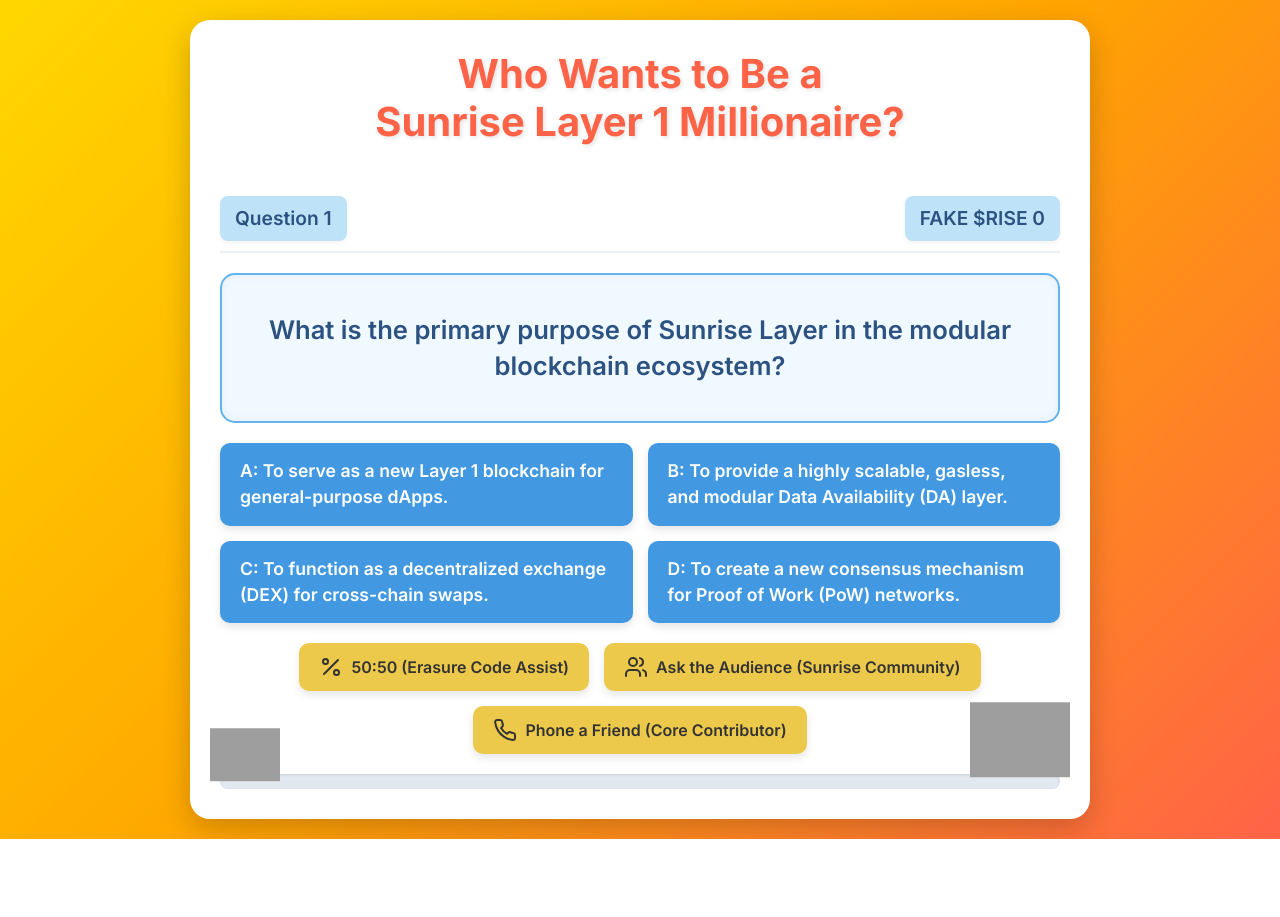
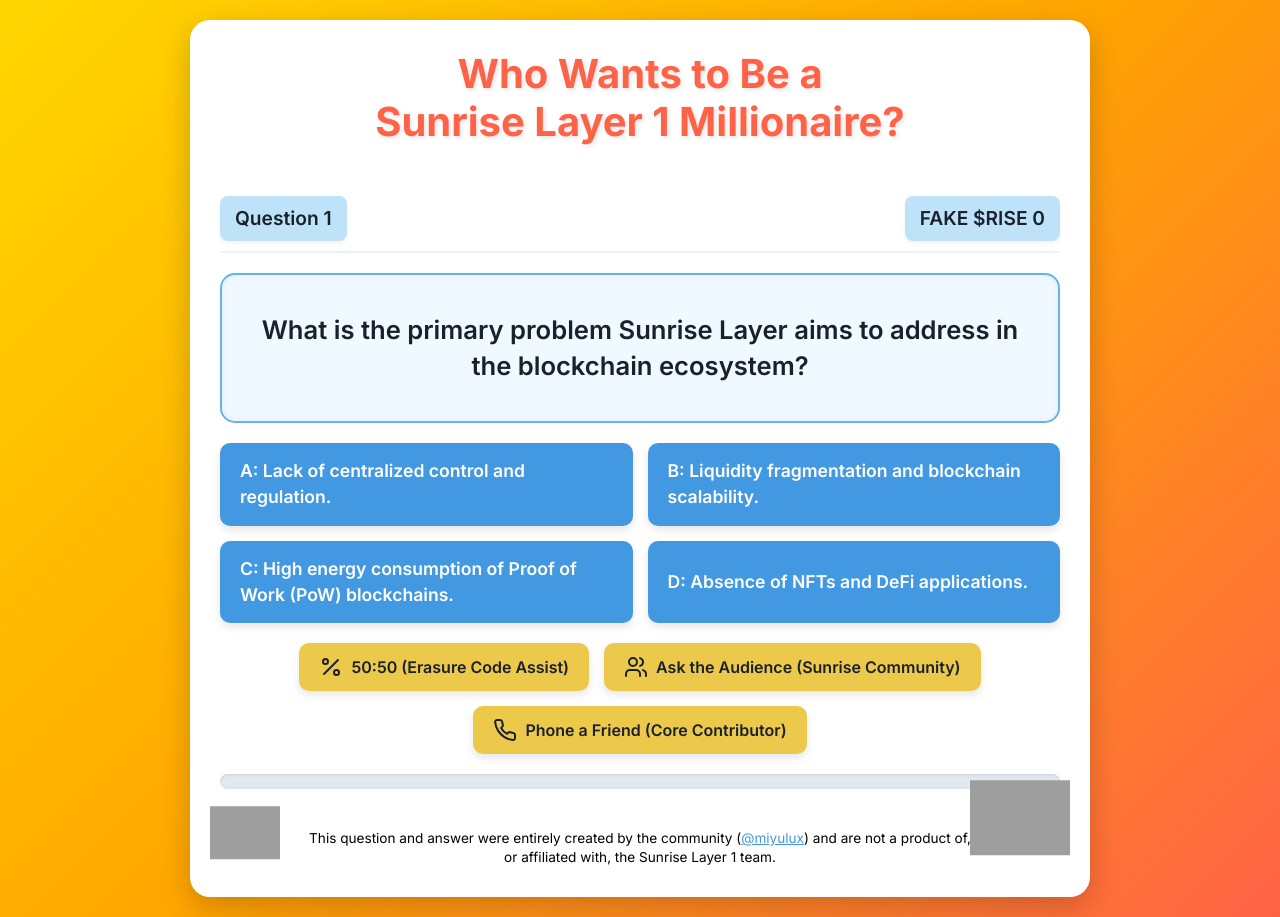
Before and after one commit to ShrimpieDev/sunrisemillionairegame, a plain HTML site: page index.html in a window 1280 px wide. Both pictures are taken after a click on the button "Start Game". Before the commit the page ends 839 px from the top, so only its background shows below. Drawn offline with nearby package versions, Linux system fonts and the light colour scheme; grey boxes are pictures that could not be loaded.

Commit message:
Update index.html

```diff
--- a/index.html
+++ b/index.html
@@ -18,7 +18,7 @@
             margin: 0;
             padding: 20px;
             box-sizing: border-box;
-            color: #333;
+            color: #333; /* Default body text color */
         }
         .game-container {
             background-color: #FFFFFF; /* Changed to solid white for full opacity */
@@ -59,7 +59,7 @@
         .question-text {
             font-size: 1.6rem;
             font-weight: 600;
-            color: #2c5282;
+            color: #1a202c !important; /* Forced dark color */
             line-height: 1.4;
         }
         .options-grid {
@@ -75,7 +75,7 @@
         }
         .option-button {
             background-color: #4299e1; /* Blue */
-            color: white;
+            color: white !important; /* Forced white color */
             padding: 15px 20px;
             border-radius: 10px;
             font-size: 1.1rem;
@@ -122,7 +122,7 @@
         }
         .lifeline-button {
             background-color: #ecc94b; /* Yellow */
-            color: #333;
+            color: #1a202c !important; /* Forced dark color */
             padding: 12px 20px;
             border-radius: 10px;
             font-size: 1rem;
@@ -152,7 +152,7 @@
             margin-bottom: 20px;
             font-size: 1.2rem;
             font-weight: 600;
-            color: #2c5282;
+            color: #1a202c !important; /* Forced dark color */
             padding: 10px 0;
             border-bottom: 2px solid #edf2f7;
         }
@@ -208,7 +208,7 @@
         }
         .message-box p {
             font-size: 1.1rem;
-            color: #4a5568;
+            color: #1a202c !important; /* Forced dark color */
             line-height: 1.5;
             white-space: pre-wrap; /* Ensures newlines are respected and text wraps */
             overflow-y: auto; /* Adds scroll if content is too long */
@@ -234,7 +234,7 @@
 
         /* Game Over/Win Screen (New Independent Container) */
         .game-end-screen {
-            background-color: rgba(255, 255, 255, 0.98);
+            background-color: #FFFFFF; /* Solid white background */
             border-radius: 20px;
             padding: 40px; /* Generous padding */
             box-shadow: 0 15px 40px rgba(0, 0, 0, 0.3);
@@ -274,7 +274,7 @@
         .game-end-screen h2 {
             font-size: 2.5rem; /* Restored larger font size */
             font-weight: 700;
-            color: #FF6347;
+            color: #FF6347 !important; /* Forced color */
             text-shadow: 3px 3px 6px rgba(0, 0, 0, 0.1);
             word-break: break-word;
             line-height: 1.2;
@@ -283,7 +283,7 @@
         }
         .game-end-screen p {
             font-size: 1.5rem; /* Restored larger font size */
-            color: #2c5282;
+            color: #1a202c !important; /* Forced dark color */
             line-height: 1.6;
             word-break: break-word;
             margin-bottom: 20px; /* Consistent spacing */
@@ -292,7 +292,7 @@
         .game-end-screen .final-winnings {
             font-size: 2.5rem; /* Restored larger font size */
             font-weight: 700;
-            color: #48bb78;
+            color: #48bb78 !important; /* Forced color */
             margin-top: 20px; /* Spacing from message */
             margin-bottom: 30px; /* Spacing before buttons */
             word-break: break-word;
@@ -347,6 +347,30 @@
             object-fit: contain;
         }
 
+        .disclaimer-text {
+            color: #000000 !important; /* Forced black color for the text */
+            font-size: 0.85rem;
+            margin-top: 40px; /* Increased margin-top for space between buttons and text */
+            text-align: center;
+            line-height: 1.4;
+            max-width: 80%; /* Constrain width */
+            margin-left: auto;
+            margin-right: auto;
+            position: relative; /* Changed to relative to flow with content */
+            bottom: auto; /* Remove fixed bottom positioning */
+            left: auto; /* Remove fixed left positioning */
+            transform: none; /* Remove transform */
+            z-index: 10; /* Ensure it's above other elements if needed */
+        }
+        .disclaimer-text a {
+            color: #4299e1; /* Link color */
+            text-decoration: underline;
+        }
+        .disclaimer-text a:hover {
+            color: #3182ce;
+        }
+
+
         @media (max-width: 768px) {
             .haru-mascot {
                 width: 70px; /* Smaller size for mobile */
@@ -372,6 +396,10 @@
             .game-end-screen button {
                 font-size: 1.1rem;
                 padding: 12px 25px;
+            }
+            .disclaimer-text {
+                font-size: 0.75rem; /* Smaller font size on mobile */
+                margin-top: 20px; /* Adjusted for mobile */
             }
         }
 
@@ -399,7 +427,7 @@
         }
     </style>
 </head>
-<body class="antialiased">
+<body>
     <div id="gameContainer" class="game-container">
         <h1 class="header">Who Wants to Be a<br>Sunrise Layer 1 Millionaire?</h1>
 
@@ -420,11 +448,11 @@
                 <p id="questionText" class="question-text">Loading question...</p>
                 <!-- Left Mascot -->
                 <div class="left-mascot" id="leftMascot">
-                    <img src="https://github.com/ShrimpieDev/derine/blob/main/Untitled%20design%20(59).png?raw=true" alt="Left Mascot">
+                    <img src="https://github.com/ShrimpieDev/derine/blob/main/Untitled%20design%20(59).png?raw=true" alt="Left Mascot" loading="lazy" onerror="this.onerror=null;this.src='https://placehold.co/70x70/000000/FFFFFF?text=Left';">
                 </div>
                 <!-- Haru Mascot -->
                 <div class="haru-mascot" id="haruMascot">
-                    <img src="https://github.com/ShrimpieDev/derine/blob/main/Untitled%20design%20(57).png?raw=true" alt="Haru Mascot">
+                    <img src="https://github.com/ShrimpieDev/derine/blob/main/Untitled%20design%20(57).png?raw=true" alt="Haru Mascot" loading="lazy" onerror="this.onerror=null;this.src='https://placehold.co/100x100/000000/FFFFFF?text=Haru';">
                 </div>
             </div>
 
@@ -452,6 +480,10 @@
 
             <div class="progress-bar-container">
                 <div id="progressBar" class="progress-bar"></div>
+            </div>
+            <!-- Disclaimer Text - Moved inside game-container -->
+            <div class="disclaimer-text">
+                This question and answer were entirely created by the community (<a href="https://twitter.com/miyulux" target="_blank">@miyulux</a>) and are not a product of, or affiliated with, the Sunrise Layer 1 team.
             </div>
         </div>
 
@@ -521,12 +553,12 @@
         // Game Data: Questions and Prize Ladder (Truncated to 8 questions)
         const questions = [
             {
-                question: "What is the primary purpose of Sunrise Layer in the modular blockchain ecosystem?",
+                question: "What is the primary problem Sunrise Layer aims to address in the blockchain ecosystem?",
                 options: {
-                    A: "To serve as a new Layer 1 blockchain for general-purpose dApps.",
-                    B: "To provide a highly scalable, gasless, and modular Data Availability (DA) layer.",
-                    C: "To function as a decentralized exchange (DEX) for cross-chain swaps.",
-                    D: "To create a new consensus mechanism for Proof of Work (PoW) networks."
+                    A: "Lack of centralized control and regulation.",
+                    B: "Liquidity fragmentation and blockchain scalability.",
+                    C: "High energy consumption of Proof of Work (PoW) blockchains.",
+                    D: "Absence of NFTs and DeFi applications."
                 },
                 answer: "B",
                 prize: 5, // Adjusted prize
@@ -537,12 +569,12 @@
                 }
             },
             {
-                question: "Which term describes Sunrise Layer's unique consensus mechanism, designed to incentivize liquidity provision?",
+                question: "What unique consensus mechanism does Sunrise Layer utilize to secure its network?",
                 options: {
-                    A: "Proof of Stake (PoS)",
-                    B: "Proof of Work (PoW)",
+                    A: "Proof of Work (PoW)",
+                    B: "Proof of Stake (PoS)",
                     C: "Proof of Liquidity (PoL)",
-                    D: "Proof of Authority (PoA)"
+                    D: "Delegated Proof of Stake (DPoS)"
                 },
                 answer: "C",
                 prize: 10, // Adjusted prize
@@ -553,12 +585,12 @@
                 }
             },
             {
-                question: "What is the main benefit of Sunrise Layer's 'gasless' transaction model for users and developers?",
+                question: "Who are the two co-founders of Sunrise Layer mentioned in the research report?",
                 options: {
-                    A: "It allows transactions to be processed instantly without any block confirmation.",
-                    B: "It eliminates the need for users to pay transaction fees in native cryptocurrency.",
-                    C: "To enable direct peer-to-peer transactions without involving the blockchain.",
-                    D: "It provides a private network where transactions are not publicly visible."
+                    A: "Christopher Lee and Diogo Ferreira",
+                    B: "Yu Kimura and Takeru Shimojima",
+                    C: "Ugo Dike-Hart and Kavin Mohan",
+                    D: "Sena Omura and Kyohei Ito"
                 },
                 answer: "B",
                 prize: 20, // Adjusted prize
@@ -569,12 +601,12 @@
                 }
             },
             {
-                question: "Sunrise Layer aims to be a foundational component for what type of blockchain architecture?",
+                question: "How much capital did Sunrise Layer successfully raise in its seed funding round?",
                 options: {
-                    A: "Monolithic blockchains",
-                    B: "Sidechains",
-                    C: "Modular blockchains",
-                    D: "Centralized ledgers"
+                    A: "$1 million",
+                    B: "$5 million",
+                    C: "$3 million",
+                    D: "$10 million"
                 },
                 answer: "C",
                 prize: 30, // Adjusted prize
@@ -585,52 +617,20 @@
                 }
             },
             {
-                question: "What is the name of Sunrise Layer's sister project, which functions as a strategic yield hub within the ecosystem?",
+                question: "Compared to other Data Availability (DA) layers like Celestia, what is a unique advantage of Sunrise Layer's consensus model?",
                 options: {
-                    A: "Moonbeam",
-                    B: "Gluon",
-                    C: "Polygon",
-                    D: "Avalanche"
+                    A: "It relies on traditional Proof of Work (PoW) for maximum security.",
+                    B: "It uses a Data Availability Committee (DAC) for faster finality.",
+                    C: "It directly links network security to liquidity provision through Proof of Liquidity (PoL).",
+                    D: "It requires all data to be stored on-chain for full transparency."
                 },
-                answer: "B",
+                answer: "C",
                 prize: 60, // Adjusted prize
                 safeHaven: true, // First Safe Haven
                 milestone: "Liquidity Flywheel",
                 hint: {
                     technical: "This sister project is designed to enhance the economic incentives and utility within the Sunrise ecosystem, particularly for liquidity providers.",
                     business: "It's a key part of our ecosystem strategy to create a robust and interconnected network, offering additional value to our community and partners."
-                }
-            },
-            {
-                question: "Which decentralized storage solutions does Sunrise Layer primarily utilize for storing its off-chain data blobs?",
-                options: {
-                    A: "Google Drive and Dropbox",
-                    B: "AWS S3 and Azure Blob Storage",
-                    C: "IPFS and Arweave",
-                    D: "OneDrive and iCloud"
-                },
-                answer: "C",
-                prize: 120, // Adjusted prize
-                safeHaven: false,
-                hint: {
-                    technical: "For decentralized and persistent storage of large data blobs, we integrate with solutions that offer censorship resistance and data permanence.",
-                    business: "Our choice of storage solutions reflects our commitment to decentralization and ensuring the long-term integrity and availability of data for our network."
-                }
-            },
-            {
-                question: "What is the approximate throughput (data processing speed) that Sunrise Layer claims to achieve, enabling 'big block L2s'?",
-                options: {
-                    A: "0.5 MB/s",
-                    B: "1 MB/s",
-                    C: "5+ MB/s",
-                    D: "100+ MB/s"
-                },
-                answer: "C",
-                prize: 240, // Adjusted prize
-                safeHaven: false,
-                hint: {
-                    technical: "Our architecture is optimized to handle a significant volume of data, allowing for larger block sizes and higher transaction capacity on connected Layer 2s.",
-                    business: "This high throughput is crucial for supporting enterprise-grade applications and ensuring that our network can meet the demands of future blockchain adoption."
                 }
             },
             {
@@ -642,6 +642,38 @@
                     D: "Leading a major Layer 2 scaling solution."
                 },
                 answer: "B",
+                prize: 120, // Adjusted prize
+                safeHaven: false,
+                hint: {
+                    technical: "For decentralized and persistent storage of large data blobs, we integrate with solutions that offer censorship resistance and data permanence.",
+                    business: "Our choice of storage solutions reflects our commitment to decentralization and ensuring the long-term integrity and availability of data for our network."
+                }
+            },
+            {
+                question: "What is the name of the service Sunrise offers for enterprises to build custom blockchains?",
+                options: {
+                    A: "SunBuild",
+                    B: "MyLayer",
+                    C: "EnterpriseChain",
+                    D: "BlockBiz"
+                },
+                answer: "B",
+                prize: 240, // Adjusted prize
+                safeHaven: false,
+                hint: {
+                    technical: "Our architecture is optimized to handle a significant volume of data, allowing for larger block sizes and higher transaction capacity on connected Layer 2s.",
+                    business: "This high throughput is crucial for supporting enterprise-grade applications and ensuring that our network can meet the demands of future blockchain adoption."
+                }
+            },
+            {
+                question: "What is the native transferable token of the Sunrise network?",
+                options: {
+                    A: "$GLU",
+                    B: "$vRISE",
+                    C: "$RISE",
+                    D: "$TIA"
+                },
+                answer: "C",
                 prize: 515, // Adjusted prize
                 safeHaven: false,
                 hint: {
@@ -1016,7 +1048,7 @@
          * Shares the game result on Twitter.
          */
         function shareOnTwitter() {
-            const tweetText = encodeURIComponent(`I just became a Sunrise Layer 1 Millionaire with FAKE $RISE ${currentWinnings.toLocaleString()}! Play "Who Wants to Be a Sunrise Layer 1 Millionaire?" and test your blockchain knowledge! @miyulux`);
+            const tweetText = encodeURIComponent(`I just became a @SunriseLayer Millionaire with my FAKE $RISE tokens ${currentWinnings.toLocaleString()}!\nPlay "Who Wants to Be a Sunrise Layer 1 Millionaire?" and test your blockchain knowledge!\nWith this game made by @miyulux`);
             const twitterUrl = `https://twitter.com/intent/tweet?text=${tweetText}`;
             window.open(twitterUrl, '_blank');
         }
```
